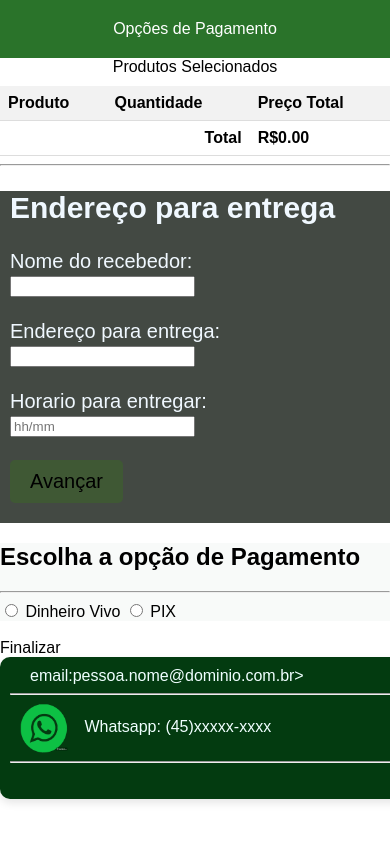
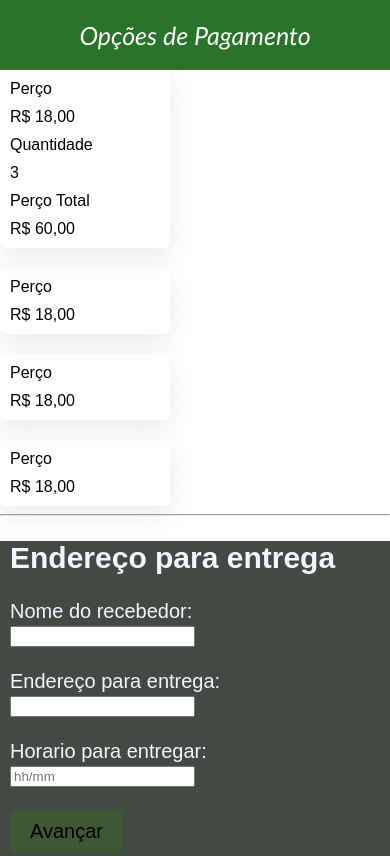
Before and after one commit to Gabriliskkkj/frutopia-, a plain HTML site: page frutopia/pagamento.html in a window 390 px wide. Shown: the top 856 px of the page. Drawn offline with Linux system fonts and the light colour scheme; some packages are replaced by stand-ins of ours; a script that the page names is missing.

Commit message:
Add files via upload

```diff
--- a/frutopia/estilos/pagamento.css
+++ b/frutopia/estilos/pagamento.css
@@ -58,3 +58,48 @@
     transition: background-color 0.3s ease;
     box-shadow: 2px 2px 5px rgba(0, 0, 0, 0.5); /* Adiciona uma sombra cinza */
   }
+
+
+  .table-desktop{
+    display: flex;
+  }
+
+  .table-mobile{
+    display: none;
+    flex-direction: column;
+  }
+
+  @media screen and (max-width: 900px) {
+    .table-mobile{
+      display: flex;
+    }
+
+    .table-desktop{
+      display: none;
+    }
+  }
+
+  .list{
+    width: 100%;
+    display: flex;
+    flex-direction: column;
+    gap: 20px;
+  }
+
+  .card{
+    box-shadow: rgba(149, 157, 165, 0.2) 0px 8px 24px;
+    padding: 10px;
+    border-radius: 6px;
+    width: 100%;
+    max-width: 150px;
+
+    display: flex;
+    flex-direction: column;
+    gap: 10px;
+  }
+
+  .list-item{
+    display: flex;
+    flex-direction: column;
+    gap: 10px;
+  }
--- a/frutopia/pagamento.html
+++ b/frutopia/pagamento.html
@@ -1,31 +1,41 @@
 <!DOCTYPE html>
 <html lang="pt-BR">
+
 <head>
     <meta charset="UTF-8">
     <meta name="viewport" content="width=device-width, initial-scale=1.0">
     <title>Lista de Produtos</title>
     <link rel="stylesheet" href="styles.css">
+    <link rel="stylesheet" href="/estilos/pagamento.css">
     <!-- SweetAlert CSS -->
     <link rel="stylesheet" href="https://cdn.jsdelivr.net/npm/sweetalert2@11/dist/sweetalert2.min.css">
     <style>
         .form-container {
-            display: none; /* Esconde os formulários inicialmente */
+            display: none;
+            /* Esconde os formulários inicialmente */
         }
+
         a {
-            color: inherit; /* Usa a cor do elemento pai */
-            text-decoration: none; /* Remove o sublinhado */
+            color: inherit;
+            /* Usa a cor do elemento pai */
+            text-decoration: none;
+            /* Remove o sublinhado */
         }
+
         a:hover {
-            color: rgb(18, 107, 0); /* Altere a cor ao passar o mouse, se desejar */
-            text-decoration: underline; /* Adicione o sublinhado ao passar o mouse, se desejar */
+            color: rgb(18, 107, 0);
+            /* Altere a cor ao passar o mouse, se desejar */
+            text-decoration: underline;
+            /* Adicione o sublinhado ao passar o mouse, se desejar */
         }
     </style>
 </head>
+
 <body>
     <header class="cabeçalho">
         <span class="linha_2">Opções de Pagamento</span>
     </header>
-    <div class="rol">
+    <div class="rol table-desktop">
         <table id="tabelaSelecionados">
             <caption>Produtos Selecionados</caption>
             <thead>
@@ -33,11 +43,48 @@
                     <th>Produto</th>
                     <th>Quantidade</th>
                     <th>Preço Total</th>
+
                 </tr>
             </thead>
             <tbody id="corpoTabela"></tbody>
             <tfoot id="rodapeTabela"></tfoot>
         </table>
+    </div>
+    <div class="rol table-mobile">
+        <div class="list">
+            <div class="card">
+                <div class="list-item">
+                    <div class="primary">Perço</div>
+                    <div class="secondary">R$ 18,00</div>
+                </div>
+                <div class="list-item">
+                    <div class="primary">Quantidade</div>
+                    <div class="secondary">3</div>
+                </div>
+                <div class="list-item">
+                    <div class="primary">Perço Total</div>
+                    <div class="secondary">R$ 60,00</div>
+                </div>
+            </div>
+            <div class="card">
+                <div class="list-item">
+                    <div class="primary">Perço</div>
+                    <div class="secondary">R$ 18,00</div>
+                </div>
+            </div>
+            <div class="card">
+                <div class="list-item">
+                    <div class="primary">Perço</div>
+                    <div class="secondary">R$ 18,00</div>
+                </div>
+            </div>
+            <div class="card">
+                <div class="list-item">
+                    <div class="primary">Perço</div>
+                    <div class="secondary">R$ 18,00</div>
+                </div>
+            </div>
+        </div>
     </div>
     <hr>
     <form class="onde">
@@ -90,12 +137,7 @@
     <div class="caminho">
         <a href="bye_bye.html">Finalizar</a>
     </div>
-    <footer class="rodape">
-        <span class="texto_contato">
-            <span class="texto_contato"> email:pessoa.nome@dominio.com.br>
-            <hr>
-            <span class="texto_contato"><img src="imagens/whatsapp1.png" class="icone_whats"> Whatsapp: (45)xxxxx-xxxx</span>
-            <hr>
+
     </footer>
     <script src="scripts/lista.js"></script>
     <script src="scripts/pagamento.js"></script>
@@ -103,4 +145,5 @@
     <script src="https://cdnjs.cloudflare.com/ajax/libs/qrious/4.0.2/qrious.min.js"></script>
 
 </body>
+
 </html>
--- a/frutopia/styles.css
+++ b/frutopia/styles.css
@@ -252,3 +252,8 @@ a {
 .buttons-container button:hover, .buttons-container a:hover {
     background-color: #66e26c;
 }
+.linha_2{
+    font-size: 25px;
+    font-style: italic;
+    font-family: 'Gill Sans', 'Gill Sans MT', 'Trebuchet MS', sans-serif;
+}
```
Also changed, not shown: frutopia/agradecimento.html (added, +21 -0 lines).
